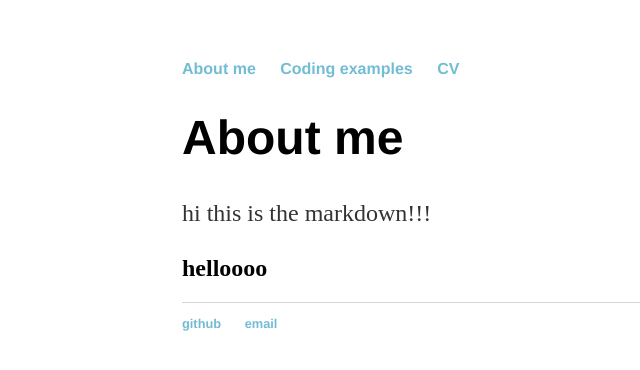
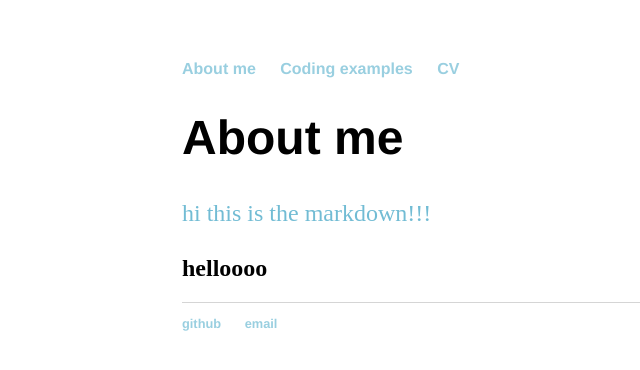
Before and after one commit to lena-kilian/lena-kilian.github.io, a Jekyll site: the page built from index.md, in a window 1280 px wide. Shown: the top 370 px of the page, without its empty margins (10-650 px from the left). Built offline with Jekyll 4.4.1, drawn with Linux system fonts in a browser that asks for light colours; our own code applies the rules of GitHub Pages for plain Markdown files.

Commit message:
Update main.css

```diff
--- a/css/main.css
+++ b/css/main.css
@@ -14,7 +14,7 @@ nav ul li, footer ul li {
 }
 a {
     text-decoration: none;
-    color: #72bcd4;
+    color: #99cfe0;
 }
 a:hover {
     text-decoration: underline;
@@ -26,7 +26,7 @@ h1 {
 p {
     font-size: 1.5em;
     line-height: 1.4em;
-    color: #333;
+    color: #72bcd4;
 }
 footer {
     border-top: 1px solid #d5d5d5;
```
